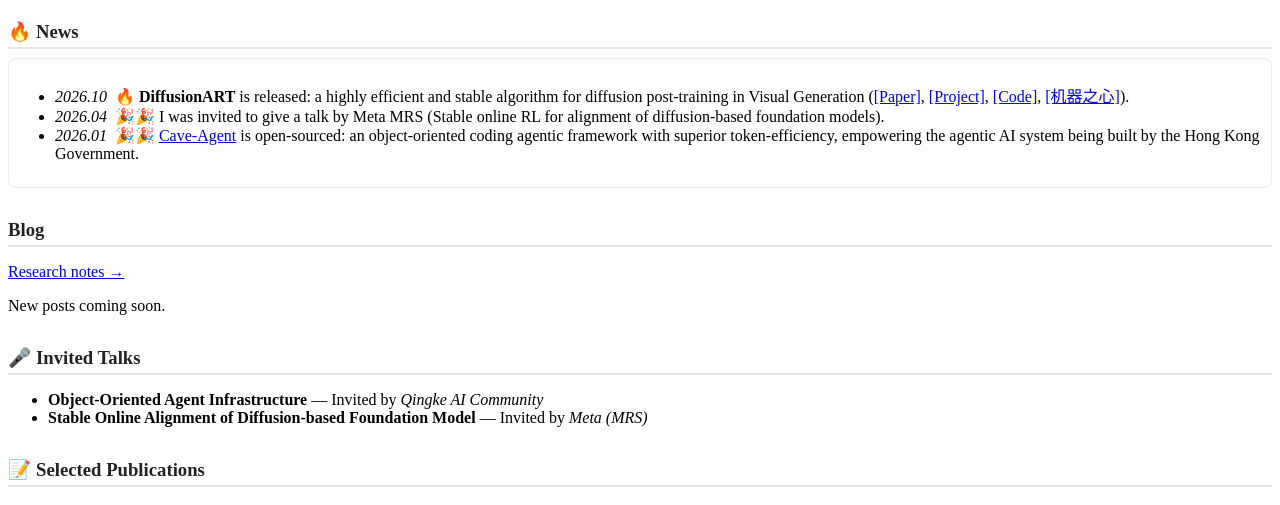
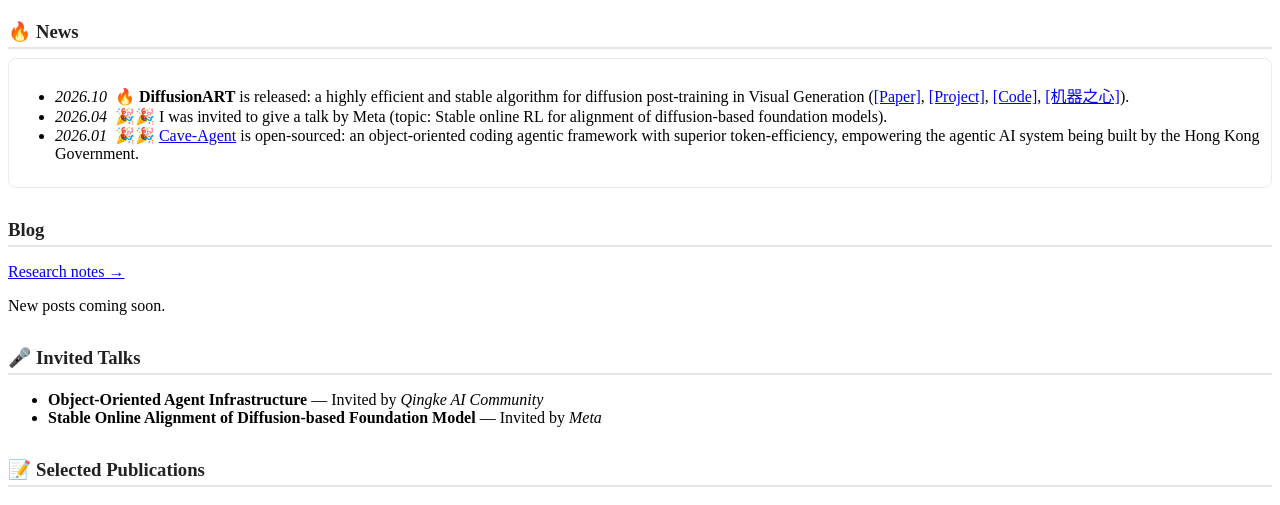
Before and after one commit to vanzll/vanzll.github.io, a Jekyll site: the page built from _pages/about_chinese.md, in a window 1280 px wide. Shown: the part 930-1435 px from the top of the page. Built offline with Jekyll 4.4.1, drawn with Linux system fonts in a browser that asks for light colours.

Commit message:
Update about.md

```diff
--- a/_pages/about.md
+++ b/_pages/about.md
@@ -74,7 +74,7 @@ I love intellectual games in my spare time: I am a 17-years chess player as *Nat
 <div class="news" markdown="1">
 <div class="scroll-window" markdown="1" tabindex="0" role="region" aria-label="News" data-visible-items="9">
 - *2026.10* &nbsp;🔥 **DiffusionART** is released: a highly efficient and stable algorithm for diffusion post-training in Visual Generation ([[Paper]](https://arxiv.org/abs/2610.12572), [[Project]](https://vanzll.github.io/diffusionart-project/), [[Code]](https://github.com/vanzll/DiffusionART), [[机器之心]](https://mp.weixin.qq.com/s/i7VJo2lvycS6jppsJMcWjQ)).
-- *2026.04*  &nbsp;🎉🎉 I was invited to give a talk by Meta MRS (Stable online RL for alignment of diffusion-based foundation models).
+- *2026.04*  &nbsp;🎉🎉 I was invited to give a talk by Meta (topic: Stable online RL for alignment of diffusion-based foundation models).
 - *2026.01*  &nbsp;🎉🎉 [Cave-Agent](https://arxiv.org/abs/2601.01569) is open-sourced: an object-oriented coding agentic framework with superior token-efficiency, empowering the agentic AI system being built by the Hong Kong Government.
 
 </div>
@@ -99,7 +99,7 @@ New posts coming soon.
 <div id="invited-talks-section" markdown="1">
 
 - **Object-Oriented Agent Infrastructure** — Invited by *Qingke AI Community*
-- **Stable Online Alignment of Diffusion-based Foundation Model** — Invited by *Meta (MRS)*
+- **Stable Online Alignment of Diffusion-based Foundation Model** — Invited by *Meta*
 
 </div>
 
```
